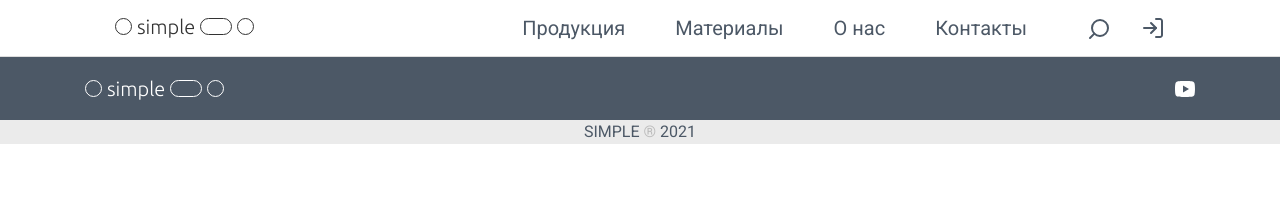
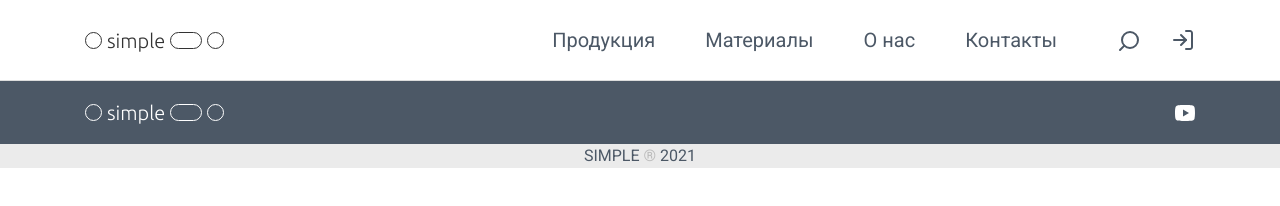
Before and after one commit to mkstas/vanilla-simple, a website built with Vite: page index.html in a window 1280 px wide. Built offline with nearby package versions, Linux system fonts and the light colour scheme.

Commit message:
refactor: fix paddings in header

```diff
--- a/src/styles/sections/_header.scss
+++ b/src/styles/sections/_header.scss
@@ -12,7 +12,10 @@
     @include media-width(1110) {
       grid-template-areas: 'logo nav tools';
       grid-template-columns: auto 1fr auto;
-      max-width: rem(1110);
+      align-items: center;
+      gap: rem(60);
+      max-width: rem(1110 + 60);
+      padding: rem(27) rem(30);
       margin: 0 auto;
     }
 
@@ -23,9 +26,10 @@
 
   &-logo {
     grid-area: logo;
-    padding: rem(15);
 
-    @include media-width(510) {
+    @include media-width(1110, max) {
+      display: flex;
+      justify-content: flex-start;
       padding: rem(15) rem(30);
     }
 
@@ -33,7 +37,6 @@
       grid-column: span 2;
       position: relative;
       z-index: 2;
-      display: flex;
       justify-content: center;
       background-color: var(--color-white);
       border-bottom: rem(1) solid var(--color-grey-200);
@@ -66,6 +69,7 @@
       display: flex;
       align-items: center;
       justify-content: flex-end;
+      padding: 0;
       border: none;
     }
   }
@@ -73,11 +77,6 @@
   &-tools {
     grid-area: tools;
     display: flex;
-    padding: rem(15);
-
-    @include media-width(510) {
-      padding: rem(15) rem(30);
-    }
 
     @include media-width(1110) {
       align-items: center;
@@ -86,6 +85,11 @@
     @include media-width(1110, max) {
       display: flex;
       justify-content: end;
+      padding: rem(15) rem(30);
+    }
+
+    @include media-width(510, max) {
+      padding: rem(15);
     }
   }
 }
```
